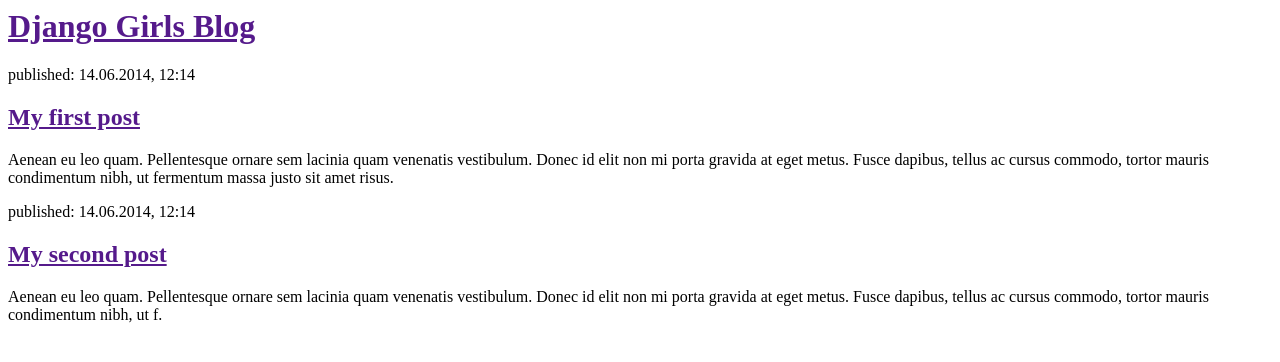
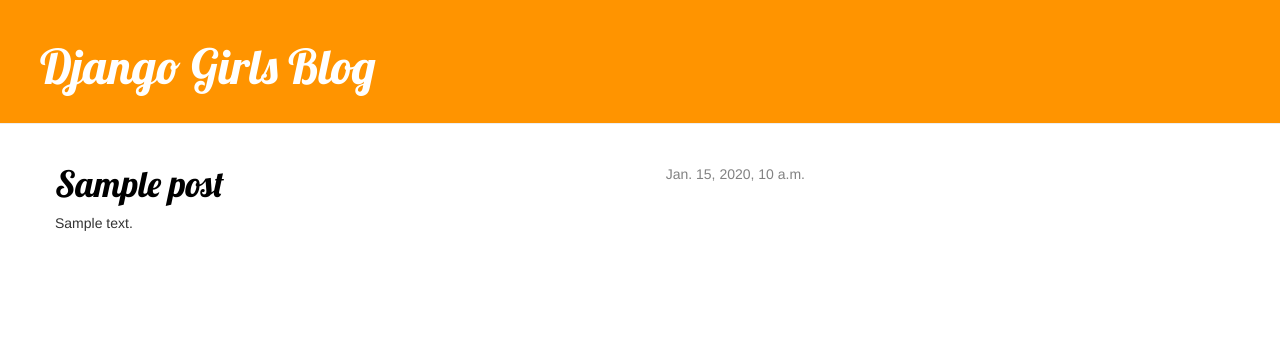
Before and after one commit to JM128/DjangoGirls, a Django app: template blog/templates/blog/post_list.html in a window 1280 px wide. Shown: the top 362 px of the page. Run offline with Django 3.2, Linux system fonts and the light colour scheme; the template is opened without the code that fills it: values that come from a table or form of the project are taken from there, others are empty; tables that the repository leaves empty hold one stand-in row (values such as "Sample post"); some libraries are stand-ins or nearby versions.

Commit message:
the latest

```diff
--- /dev/null
+++ b/blog/static/css/blog.css
@@ -0,0 +1,47 @@
+.page-header {
+    background-color: #ff9400;
+    margin-top: 0;
+    padding: 20px 20px 20px 40px;
+}
+
+.page-header h1, .page-header h1 a, .page-header h1 a:visited, .page-header h1 a:active {
+    color: #ffffff;
+    font-size: 36pt;
+    text-decoration: none;
+}
+
+.content {
+    margin-left: 40px;
+}
+
+h1, h2, h3, h4 {
+    font-family: 'Lobster', cursive;
+}
+
+.date {
+    float: right;
+    color: #828282;
+}
+
+.save {
+    float: right;
+}
+
+.post-form textarea, .post-form input {
+    width: 100%;
+}
+
+.top-menu, .top-menu:hover, .top-menu:visited {
+    color: #ffffff;
+    float: right;
+    font-size: 26pt;
+    margin-right: 20px;
+}
+
+.post {
+    margin-bottom: 70px;
+}
+
+.post h1 a, .post h1 a:visited {
+    color: #000000;
+}
--- /dev/null
+++ b/blog/templates/blog/base.html
@@ -0,0 +1,23 @@
+{% load staticfiles %}
+<html>
+    <head>
+        <title>Django Girls blog</title>
+        <link href="//fonts.googleapis.com/css?family=Lobster&subset=latin,latin-ext" rel="stylesheet" type="text/css">
+        <link rel="stylesheet" href="//maxcdn.bootstrapcdn.com/bootstrap/3.2.0/css/bootstrap.min.css">
+        <link rel="stylesheet" href="//maxcdn.bootstrapcdn.com/bootstrap/3.2.0/css/bootstrap-theme.min.css">
+        <link rel="stylesheet" href="{% static 'css/blog.css' %}">
+    </head>
+    <body>
+        <div class="page-header">
+            <h1><a href="/">Django Girls Blog</a></h1>
+        </div>
+        <div class="content container">
+            <div class="row">
+                <div class="col-md-8">
+                {% block content %}
+                {% endblock %}
+                </div>
+            </div>
+        </div>
+    </body>
+</html>
--- a/blog/templates/blog/post_list.html
+++ b/blog/templates/blog/post_list.html
@@ -1,11 +1,18 @@
+<!--
 <html>
     <head>
-        <title>Django Girls blog</title>
+
+        <link rel="stylesheet" href="//maxcdn.bootstrapcdn.com/bootstrap/3.2.0/css/bootstrap.min.css">
+		<link rel="stylesheet" href="//maxcdn.bootstrapcdn.com/bootstrap/3.2.0/css/bootstrap-theme.min.css">
+		<title>Django Girls blog</title>
     </head>
+
+
     <body>
         <div>
             <h1><a href="">Django Girls Blog</a></h1>
         </div>
+
 
         <div>
             <p>published: 14.06.2014, 12:14</p>
@@ -18,5 +25,20 @@
             <h2><a href="">My second post</a></h2>
             <p>Aenean eu leo quam. Pellentesque ornare sem lacinia quam venenatis vestibulum. Donec id elit non mi porta gravida at eget metus. Fusce dapibus, tellus ac cursus commodo, tortor mauris condimentum nibh, ut f.</p>
         </div>
+
     </body>
 </html>
+-->
+{% extends 'blog/base.html' %}
+
+{% block content %}
+    {% for post in posts %}
+        <div class="post">
+            <div class="date">
+                {{ post.published_date }}
+            </div>
+            <h1><a href="{% url 'post_detail' pk=post.pk %}">{{ post.title }}</a></h1>
+            <p>{{ post.text|linebreaksbr }}</p>
+        </div>
+    {% endfor %}
+{% endblock %}
--- a/blog/urls.py
+++ b/blog/urls.py
@@ -2,6 +2,8 @@ from django.urls import path
 
 from . import views
 
+
 urlpatterns = [
     path('', views.post_list, name='post_list'),
+    path('post/<int:pk>/', views.post_detail, name='post_detail'),
 ]
--- a/mysite1/settings.py
+++ b/mysite1/settings.py
@@ -25,7 +25,7 @@ SECRET_KEY = 'v0zv0%2_hh5vofqw=+%jke)4!@9plkl)36%gw%5*vz%k@an-nl'
 # SECURITY WARNING: don't run with debug turned on in production!
 DEBUG = True
 
-ALLOWED_HOSTS = []
+ALLOWED_HOSTS = ['*']
 
 
 # Application definition
--- a/mysite1/urls.py
+++ b/mysite1/urls.py
@@ -2,6 +2,6 @@ from django.contrib import admin
 from django.urls import include,path
 
 urlpatterns = [
-    path('blog/',include('blog.urls')),
+    path('',include('blog.urls')),
 	path('admin/', admin.site.urls),
 ]
```
Also changed, not shown: blog/templates/blog/post_detail.html (added, +13 -0 lines), blog/views.py (+9 -3 lines).
